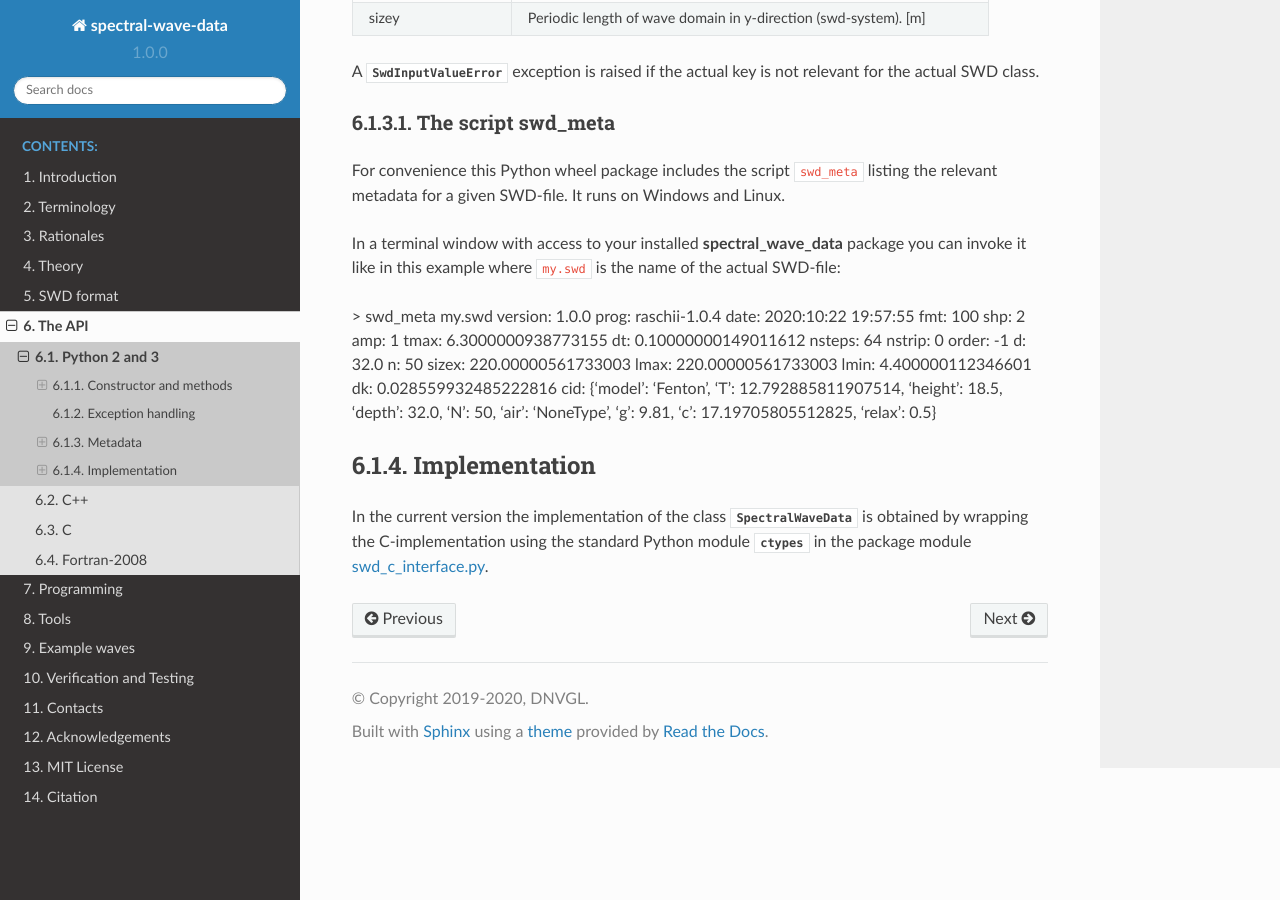
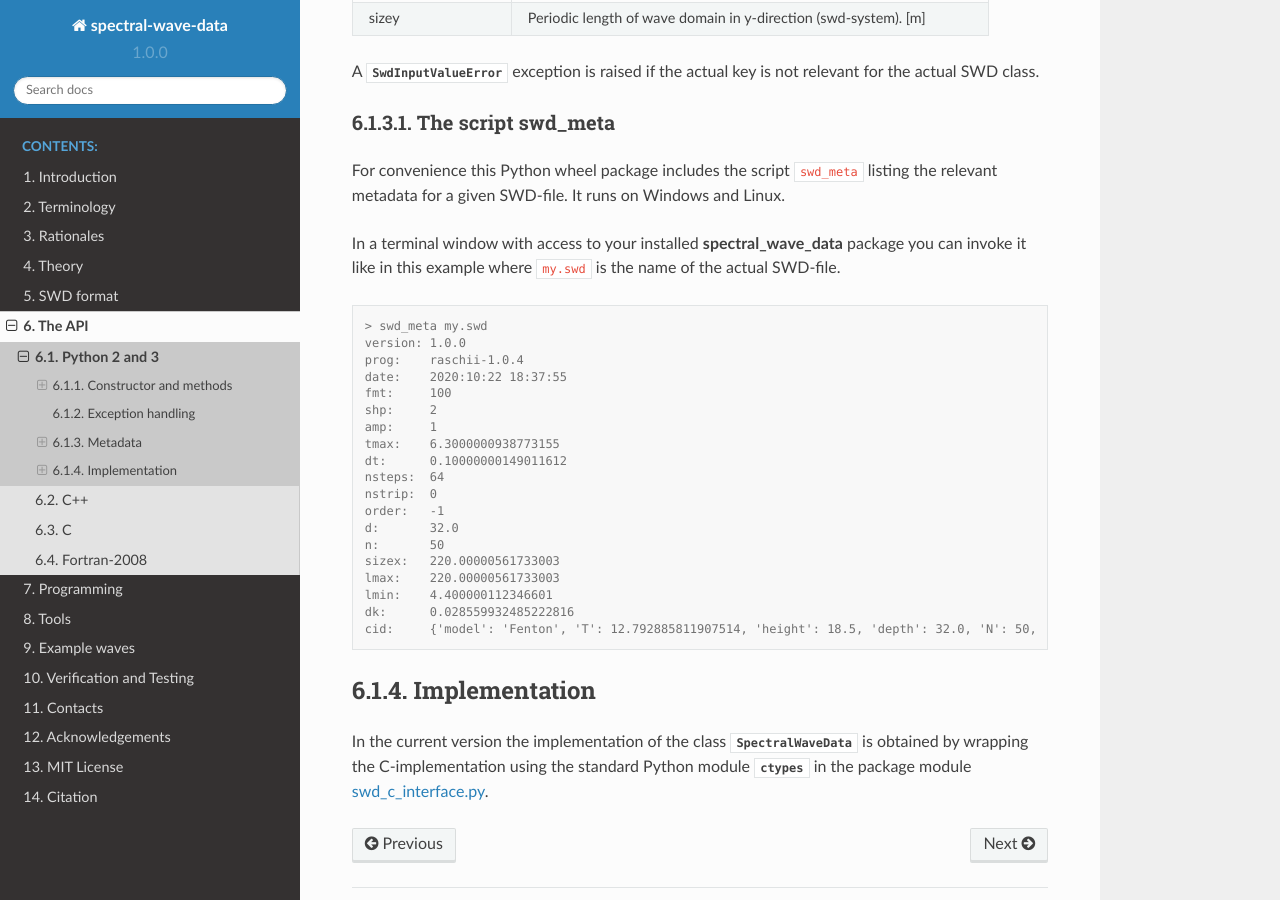
Before and after one commit to SpectralWaveData/spectral_wave_data, a Sphinx documentation site: the page built from docs/source/api_specification_Python.rst, in a window 1280 px wide and 900 px high, scrolled down 1721 px. Built offline with Sphinx 7.4.7 and the Read the Docs theme 2.0.0, drawn with Linux system fonts in a browser that asks for light colours.

Commit message:
Update documentation

```diff
--- a/docs/requirements.txt
+++ b/docs/requirements.txt
@@ -1,3 +1,4 @@
+Sphinx>3.2
 sphinx-rtd-theme
 sphinxcontrib.bibtex
 sphinxcontrib-napoleon
--- a/docs/source/api_specification_Python.rst
+++ b/docs/source/api_specification_Python.rst
@@ -109,27 +112,29 @@
 listing the relevant metadata for a given SWD-file. It runs on Windows and Linux.
 
 In a terminal window with access to your installed **spectral_wave_data** package you can
-invoke it like in this example where :file:`my.swd` is the name of the actual SWD-file:
+invoke it like in this example where :file:`my.swd` is the name of the actual SWD-file.
 
-> swd_meta my.swd
-version: 1.0.0
-prog:    raschii-1.0.4
-date:    2020:10:22 19:57:55
-fmt:     100
-shp:     2
-amp:     1
-tmax:    6.3000000938773155
-dt:      0.10000000149011612
-nsteps:  64
-nstrip:  0
-order:   -1
-d:       32.0
-n:       50
-sizex:   220.00000561733003
-lmax:    220.00000561733003
-lmin:    4.400000112346601
-dk:      0.028559932485222816
-cid:     {'model': 'Fenton', 'T': 12.792885811907514, 'height': 18.5, 'depth': 32.0, 'N': 50, 'air': 'NoneType', 'g': 9.81, 'c': 17.19705805512825, 'relax': 0.5}
+.. code-block:: console
+
+   > swd_meta my.swd
+   version: 1.0.0
+   prog:    raschii-1.0.4
+   date:    2020:10:22 18:37:55
+   fmt:     100
+   shp:     2
+   amp:     1
+   tmax:    6.3000000938773155
+   dt:      0.10000000149011612
+   nsteps:  64
+   nstrip:  0
+   order:   -1
+   d:       32.0
+   n:       50
+   sizex:   220.00000561733003
+   lmax:    220.00000561733003
+   lmin:    4.400000112346601
+   dk:      0.028559932485222816
+   cid:     {'model': 'Fenton', 'T': 12.792885811907514, 'height': 18.5, 'depth': 32.0, 'N': 50, 'air': 'NoneType', 'g': 9.81, 'c': 17.19705805512825, 'relax': 0.5}
 
 
 --------------
--- a/docs/source/api_specification_Python_methods.rst
+++ b/docs/source/api_specification_Python_methods.rst
@@ -6,10 +6,11 @@
 .. currentmodule:: spectral_wave_data
 
 .. autosummary::
-   :template: my_template_method.rst
    :toctree: autosummary_API
 
    SpectralWaveData.__init__
+   SpectralWaveData.__enter__
+   SpectralWaveData.__exit__
    SpectralWaveData.__getitem__
    SpectralWaveData.update_time
    SpectralWaveData.acc_euler
--- a/docs/source/conf.py
+++ b/docs/source/conf.py
@@ -90,7 +90,7 @@
 sys.path.insert(0, os.path.abspath('autodoc_mocks'))  # for autodoc to find spectral_wave_data
 
 # Add any paths that contain templates here, relative to this directory.
-templates_path = ['my_templates']
+#templates_path = ['my_templates']
 
 # The suffix(es) of source filenames.
 # You can specify multiple suffix as a list of string:
--- a/docs/source/contacts.rst
+++ b/docs/source/contacts.rst
@@ -10,8 +10,8 @@
 cannot promise to implement requested features. Especially
 within short deadlines.
 
-However, if you have some pressing needs we will consider to do regular consulting work for a
-fair price. The results will be available in the official API with corresponding
+However, if you have some pressing needs we will consider to do regular consulting work.
+The results will be available in the official API with corresponding
 acknowledgement to your contribution.
 
 We appreciate your feedback.
--- a/docs/source/my_templates/my_template_method.rst
+++ /dev/null
@@ -1,5 +0,0 @@
-{{ objname | escape | underline}}
-
-{{ module }}
-
-method
--- a/docs/source/rationales.rst
+++ b/docs/source/rationales.rst
@@ -108,11 +108,12 @@
 Will there be FFT based evaluations?
 ------------------------------------
 
-For a small set of specific features, like global grid evaluation of surface elevation, there will be
+Yes, for a set of specific features, like global grid evaluation of surface elevation, there will be
 FFT based methods. Different API and implementations are considered.
+The first version with such features is expected to be 1.1.0.
 
 For other kinematics the implemented recursive schemes are superior with respect to speed
-and accuracy when doing evaluation at arbitrary locations.
+and accuracy when doing exact evaluation at arbitrary locations.
 
 Why Fortran with C/C++/Python wrappers?
 ---------------------------------------
```
Also changed, not shown: other parts of docs/source/api_specification_Python.rst (+5 -2 lines), docs/source/theory.rst (+4 -4 lines), .readthedocs.yml, 2 other files.
